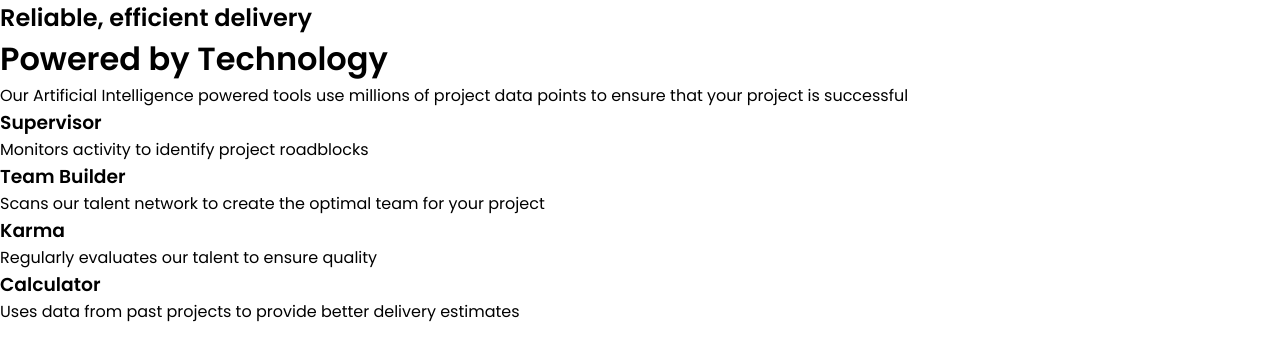
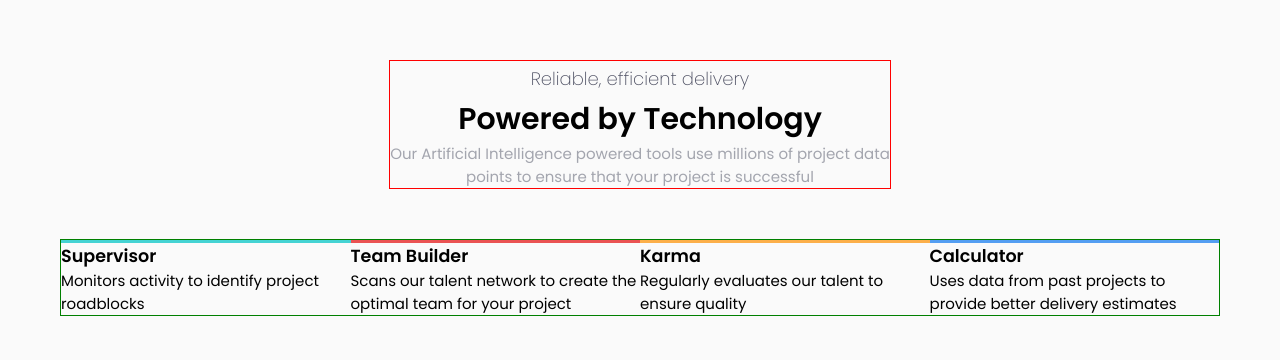
Before and after one commit to KristaCalleja/four-cards, a plain HTML site: page index.html in a window 1280 px wide. Drawn offline with Linux system fonts and the light colour scheme.

Commit message:
Architecture prepared

```diff
--- a/index.html
+++ b/index.html
@@ -15,10 +15,10 @@
       <div class="title">
         <h2>Reliable, efficient delivery</h2>
         <h1>Powered by Technology</h1>
+        <div class="tagline">
+          <p>Our Artificial Intelligence powered tools use millions of project data <br>points to ensure that your project is successful</p>
+        </div>
       </div>
-      <div class="tagline">
-        <p>Our Artificial Intelligence powered tools use millions of project data points to ensure that your project is successful</p>
-    </div>
   </div>
     <div class="card-grid">
       <div class="card-1">
--- a/style.css
+++ b/style.css
@@ -6,15 +6,88 @@
 }
 
 :root {
-    - Red: hsl(0, 78%, 62%);
-    - Cyan: hsl(180, 62%, 55%);
-    - Orange: hsl(34, 97%, 64%);
-    - Blue: hsl(212, 86%, 64%);
-    - Very Dark Blue: hsl(234, 12%, 34%);
-    - Grayish Blue: hsl(229, 6%, 66%);
-    - Very Light Gray: hsl(0, 0%, 98%);
+    --Red: hsl(0, 78%, 62%);
+    --Cyan: hsl(180, 62%, 55%);
+    --Orange: hsl(34, 97%, 64%);
+    --Blue: hsl(212, 86%, 64%);
+    --Very-Dark-Blue: hsl(234, 12%, 34%);
+    --Grayish-Blue: hsl(229, 6%, 66%);
+    --Very-Light-Gray: hsl(0, 0%, 98%);
 }
 
 body {
     font-family: 'Poppins', sans-serif;
+    font-size: 15px;
+    background-color: var(--Very-Light-Gray);
 }
+
+.wrapper {
+    padding: 60px;
+    display: flex;
+    flex-direction: column;
+    justify-content: center;
+    align-items: center;
+}
+
+.container {
+    border: 1px red solid;
+
+    display: flex;
+    flex-direction: column;
+}
+
+.title {
+    text-align: center;
+
+}
+
+.title h2 {
+    font-weight: 200;
+    color: var(--Very-Dark-Blue);
+    line-height: 2em;
+    font-size: 18px;
+}
+
+.title h1 {
+    font-weight: 600;
+}
+
+.tagline p {
+    font-weight: 400;
+    color: var(--Grayish-Blue);
+}
+
+.card-grid {
+    border: 1px green solid;
+
+    margin-top: 50px;
+    display: flex;
+}
+
+.card-1 {
+    border-top-style: solid;
+    border-top-color: var(--Cyan);
+    flex: 1;
+}
+.card-2 {
+    border-top-style: solid;
+    border-top-color: var(--Red);
+    flex: 1;
+}
+.card-3 {
+    border-top-style: solid;
+    border-top-color: var(--Orange);
+    flex: 1;
+}
+.card-4 {
+    border-top-style: solid;
+    border-top-color: var(--Blue);
+    flex: 1;
+}
+
+@media(max-width: 375px) {
+   .wrapper {
+       display: flex;
+       flex-wrap: wrap;
+   }
+}
```
